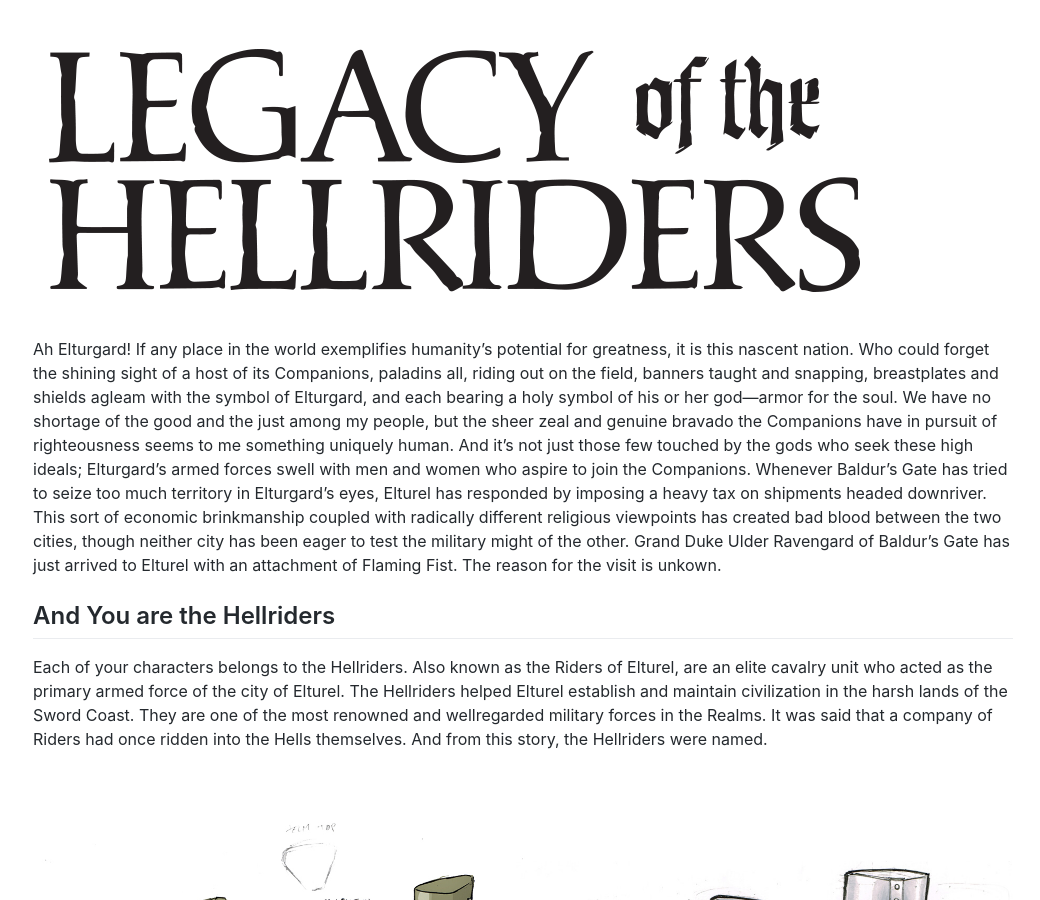
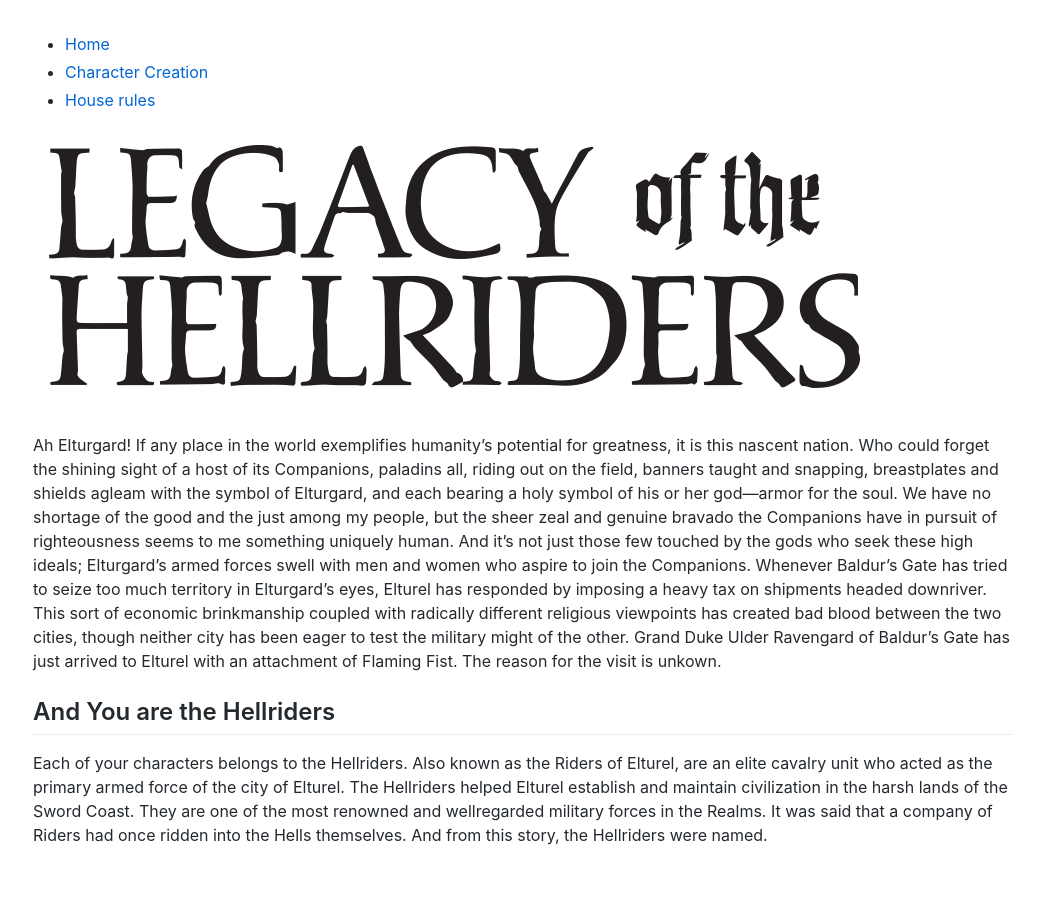
Before and after one commit to mrhelgeklausen/Legacy-of-the-Hellriders, a Jekyll site: the page built from README.md, in a window 1280 px wide and 900 px high. Shown: the whole window, without its empty margins (117-1157 px from the left). Built offline with Jekyll 4.4.1, drawn with Linux system fonts in a browser that asks for light colours; our own code applies the rules of GitHub Pages for plain Markdown files.

Commit message:
Update default.html

```diff
--- a/_layouts/default.html
+++ b/_layouts/default.html
@@ -12,6 +12,14 @@
     </head>
     <body>
         <main role="main" class="phb container-lg px-3 my-5 markdown-body">
+            <nav>
+
+<ul class="links">
+  <li class="{% if page.url == "/" %} active {% endif %}"><a href="{{ "/" | absolute_url }}">Home</a></li>
+  <li class="{% if page.url contains '/charactercreation/' %} active {% endif %}"><a href="{{ "/about/" | absolute_url }}">Character Creation</a></li>
+  <li class="{% if page.url contains '/houserules/' %} active {% endif %}"><a href="{{ "/blog/" | absolute_url }}">House rules</a></li>
+</ul>
+            </nav>
         {{ content }}
         </main>
         <footer role="contentinfo" id="contentinfo">
```
